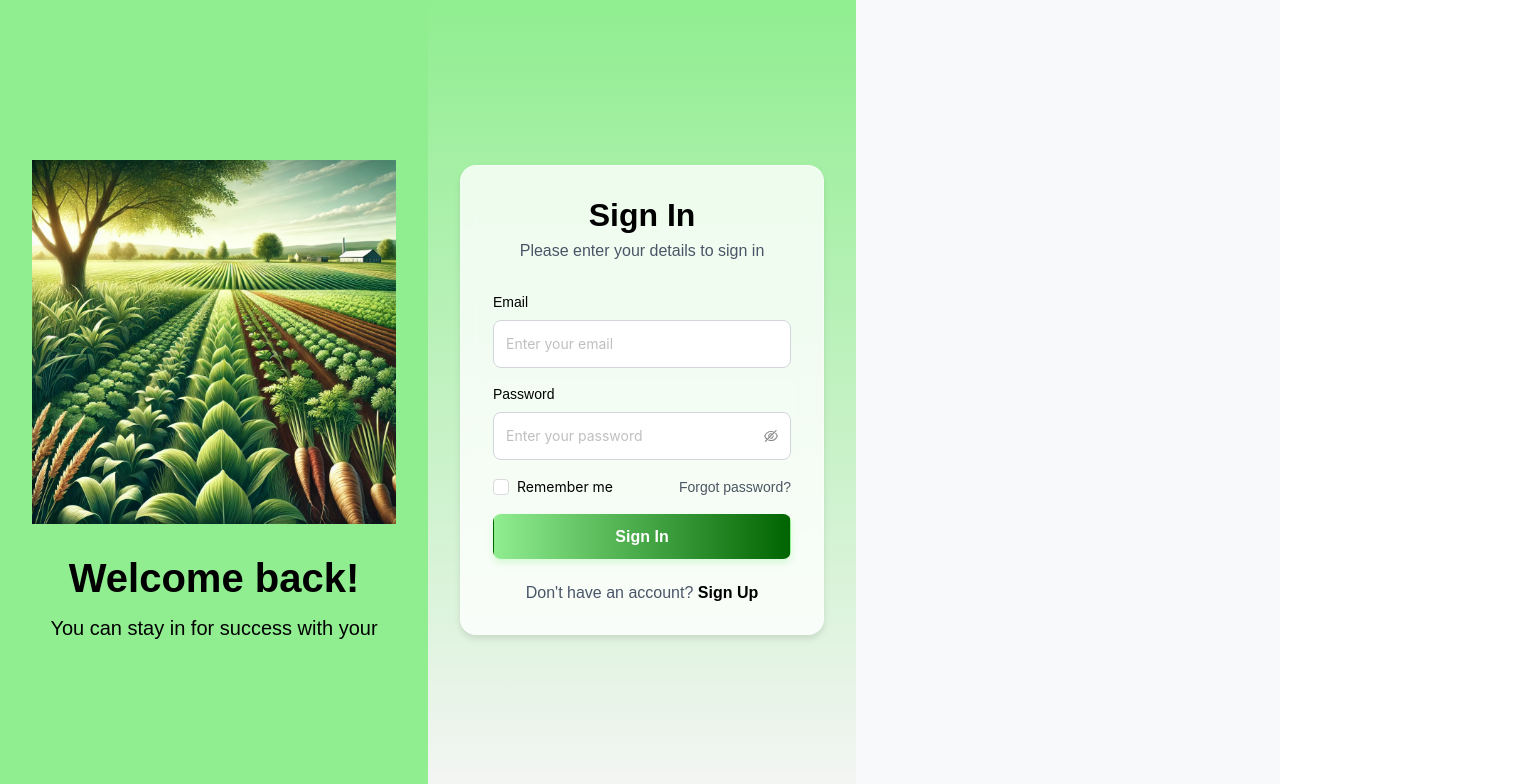
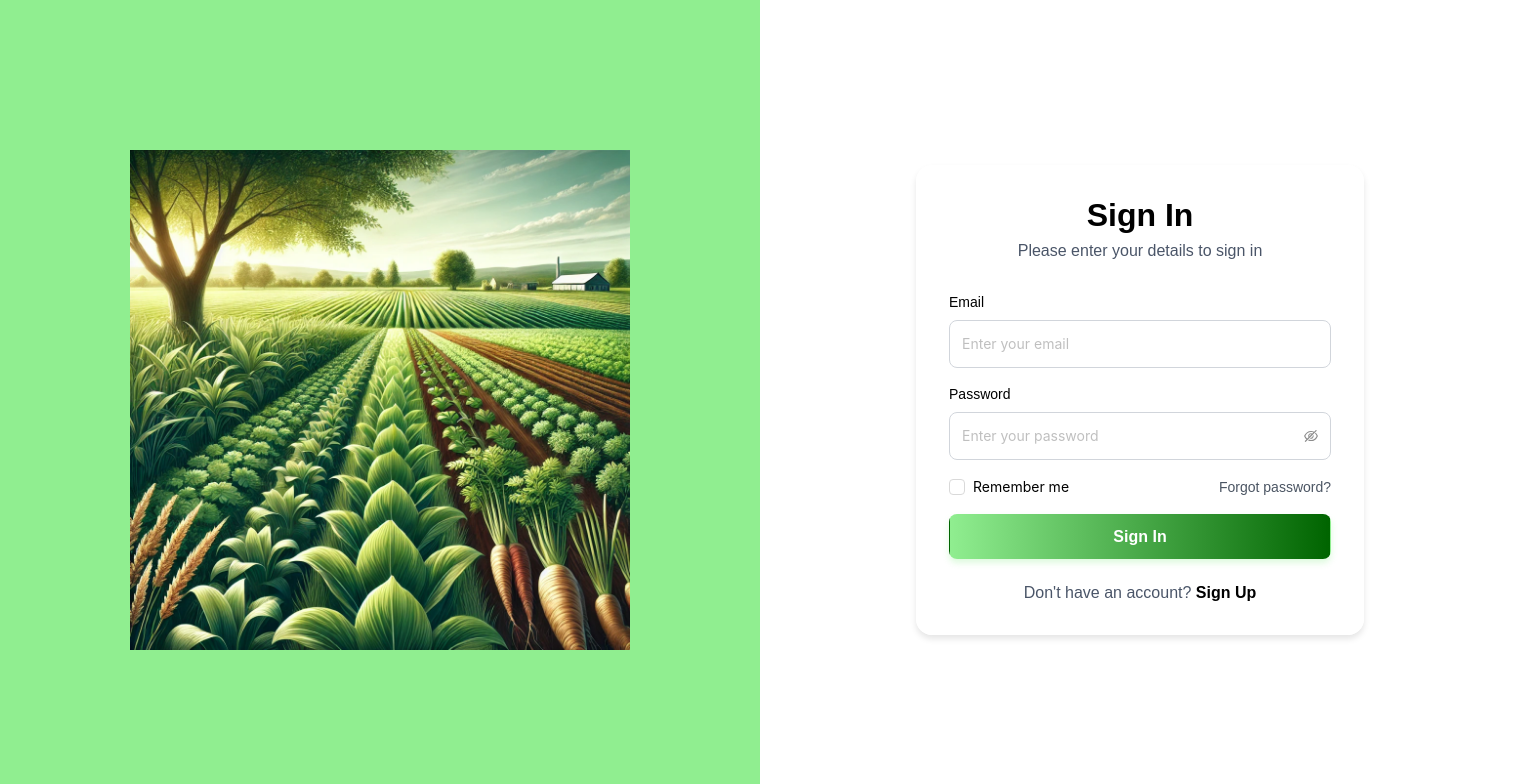
Before and after one commit to jayawickrma/HTML-TO-REACT-Green-Shadow-, a React (Vite) app: page / in a window 1280 px wide. Shown: the top 784 px of the page, 1520 px wide, since content can reach past the window. Built offline with nearby package versions, Linux system fonts and the light colour scheme.

Commit message:
signIn ui done

```diff
--- a/src/Pages/signIn-signup/SignIn-signUp.tsx
+++ b/src/Pages/signIn-signup/SignIn-signUp.tsx
@@ -7,7 +7,7 @@ import { login, register, UserRootState } from "../../slices/UserSlice.ts";
 import { User } from "../../Model/User.ts";
 import { motion } from "framer-motion";
 import "../../SignIn.css";
-import greenShadow from "../../assets/greenshadow.webp";
+import greenShadow from "../../assets/greenshadow.webp"; // Replace with your image path
 
 const SignInSignUp: React.FC = () => {
     const dispatch = useDispatch<AppDispatch>();
@@ -57,14 +57,14 @@ const SignInSignUp: React.FC = () => {
 
     return (
         <div className="min-h-screen">
-            {/* Left Side: Image and Welcome Text */}
+            {/* Full-Screen Split-Screen Container */}
+            <div className="split-container">
+                {/* Left Side: Image */}
                 <div className="left-side">
                     <img
                         src={greenShadow}
                         alt="Login Illustration"
                     />
-                <h1>Welcome back!</h1>
-                <p>You can stay in for success with your</p>
                 </div>
 
                 {/* Right Side: Form */}
@@ -161,6 +161,7 @@ const SignInSignUp: React.FC = () => {
                     </motion.div>
                 </div>
             </div>
+        </div>
     );
 };
 
--- a/src/SignIn.css
+++ b/src/SignIn.css
@@ -3,40 +3,34 @@
 /* Full-Screen Background */
 .min-h-screen {
     min-height: 100vh;
-    display: flex;
-    background: linear-gradient(to bottom, lightgreen, whitesmoke);
+    align-items: center;
+    justify-content: center;
+    background: linear-gradient(135deg, #6d28d9, #4c1d95); /* Gradient background */
 }
 
-/* Left Side: Image and Welcome Text */
+/* Full-Screen Split-Screen Layout */
+.split-container {
+    display: flex;
+    width: 159%;
+    height: 100vh; /* Full height */
+    background: white;
+    overflow: hidden;
+}
+
+/* Left Side: Image */
 .left-side {
     flex: 1;
     display: flex;
-    flex-direction: column;
     align-items: center;
     justify-content: center;
+    background-color: lightgreen; /* Match the gradient */
     padding: 2rem;
-    background-color: lightgreen; /* Match the gradient */
 }
 
 .left-side img {
     width: 100%;
-    max-width: 400px; /* Adjust as needed */
+    max-width: 500px; /* Adjust as needed */
     height: auto;
-    margin-bottom: 2rem;
-}
-
-.left-side h1 {
-    font-size: 2.5rem;
-    font-weight: bold;
-    color: black;
-    text-align: center;
-}
-
-.left-side p {
-    font-size: 1.25rem;
-    color: black;
-    text-align: center;
-    margin-top: 1rem;
 }
 
 /* Right Side: Form */
```
Lines whose indentation alone changed are shown as unchanged.
